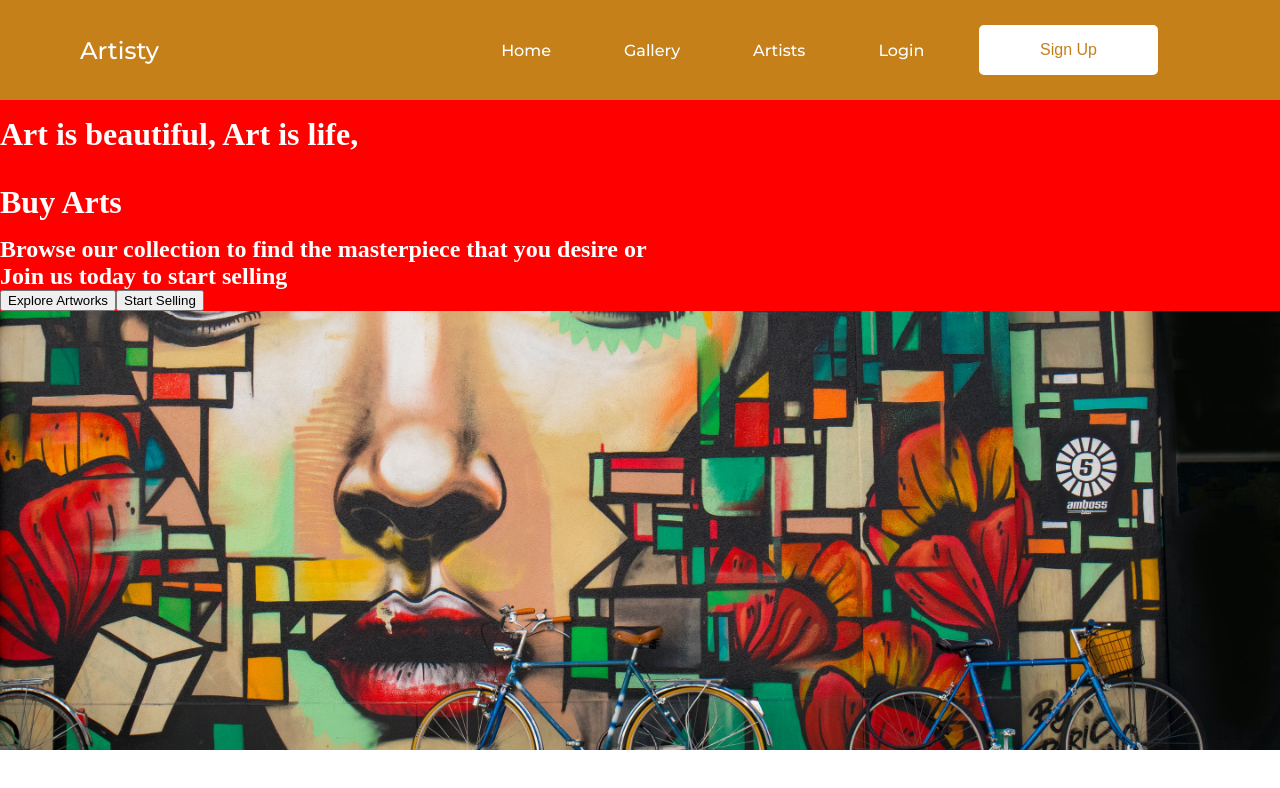
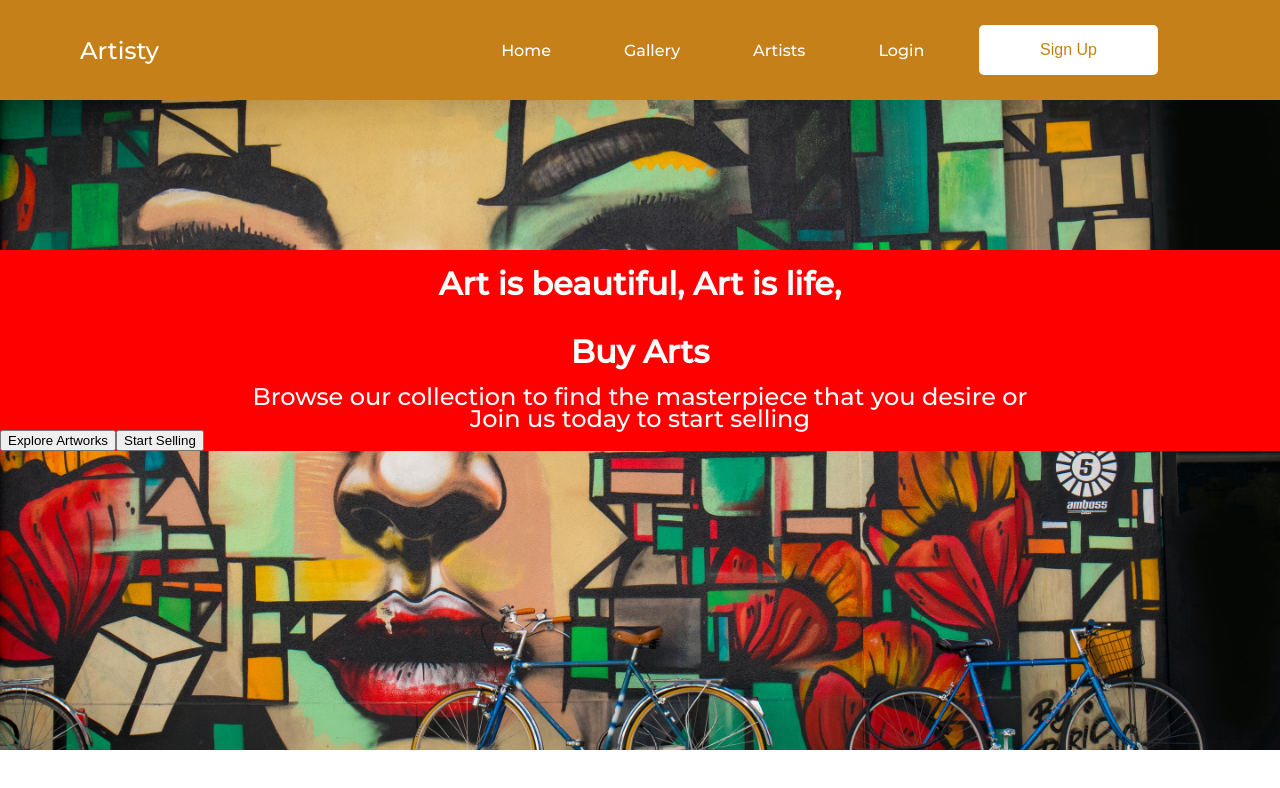
Before and after one commit to J3r0m3L/Artisty, a React (Create React App) app in the folder e-artist/: page / in a window 1280 px wide. Shown: the top 788 px of the page. Built offline with nearby package versions, Linux system fonts and the light colour scheme.

Commit message:
Banner cont.

```diff
--- a/e-artist/src/pages/home/Home.css
+++ b/e-artist/src/pages/home/Home.css
@@ -6,10 +6,22 @@
 
 .home_bannerInfo {
   background-color: red;
-  color: white;
+  position: relative;
+  top: 150px;
 }
 
 .home_bannerInfo > h1 {
   line-height: 68px;
-  font-family:
+  text-align: center;
+  color: white;
+  font-weight: 700;
+  font-family: var(--mont500);
 }
+
+.home_bannerInfo > h2 {
+  line-height: 22px;
+  text-align: center;
+  color: white;
+  font-weight: 400;
+  font-family: var(--mont500);
+}
```
